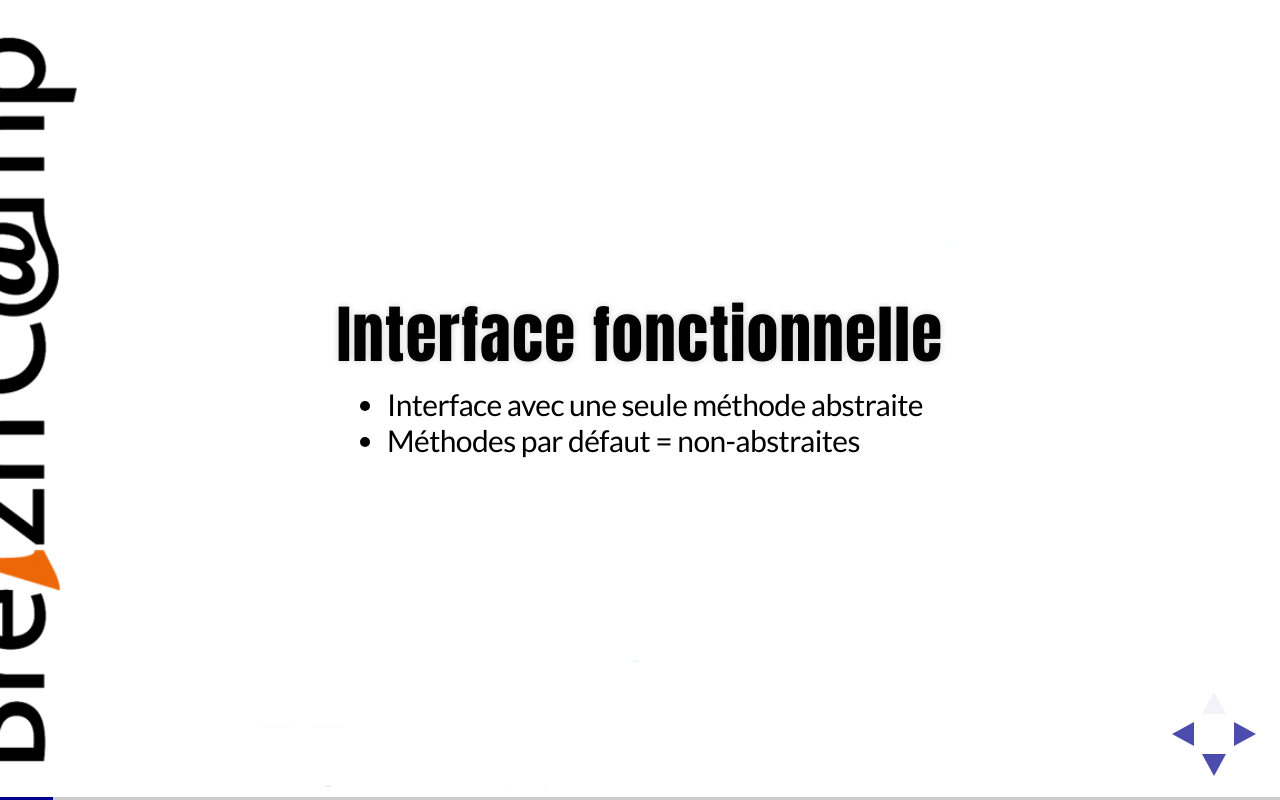
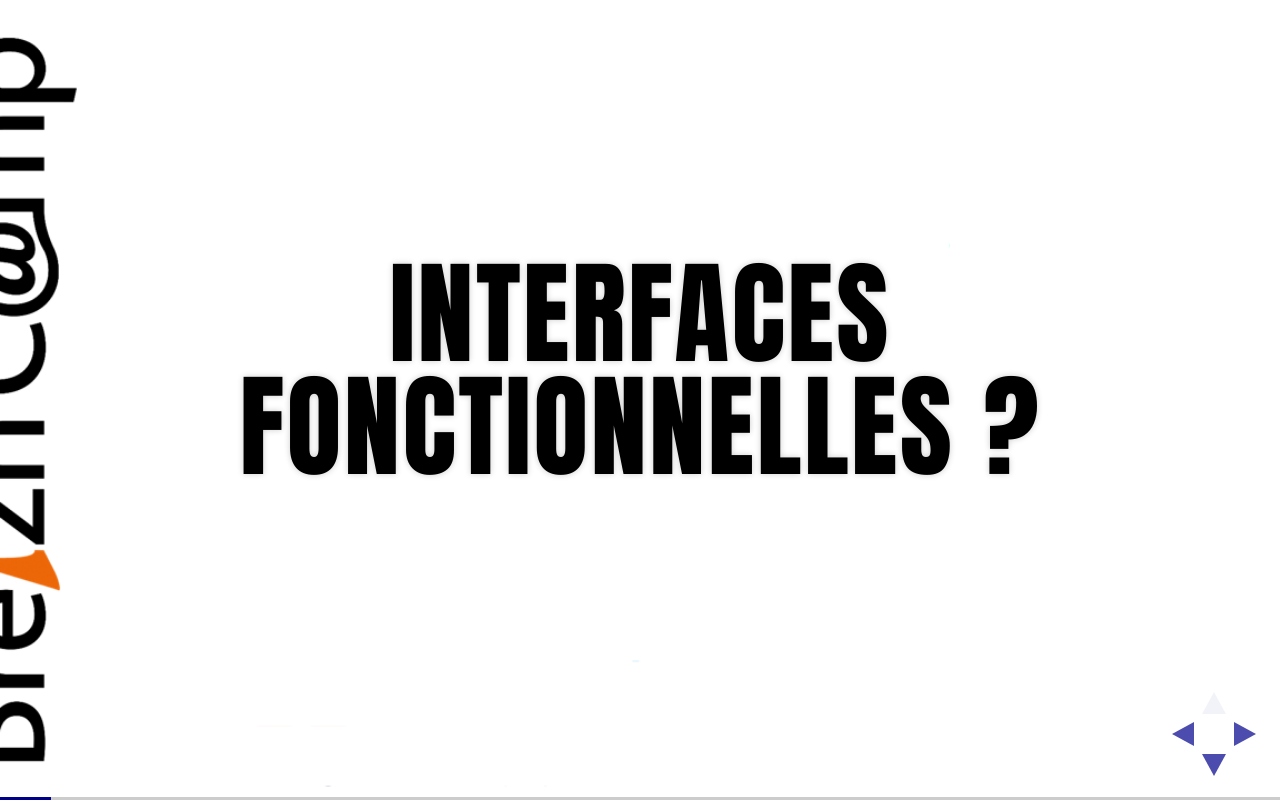
Before and after one commit to aseigneurin/pres-java8-breizhcamp, a website: page slides/index.html in a window 1280 px wide. Both pictures are taken after a click on the element 1251 px from the left and 734 px from the top of the page. Drawn offline with Linux system fonts and the light colour scheme; a web font is replaced by a local one.

Commit message:
- minor refinements to the slides

```diff
--- a/slides/index.html
+++ b/slides/index.html
@@ -48,6 +48,10 @@
 				</section>
 
 				<section data-background="images/Slide_2.PNG">
+          <section>
+            <h1>Interfaces fonctionnelles ?</h1>
+          </section>
+
 					<section>
 						<h2>Interface fonctionnelle</h2>
 						<ul>
```
